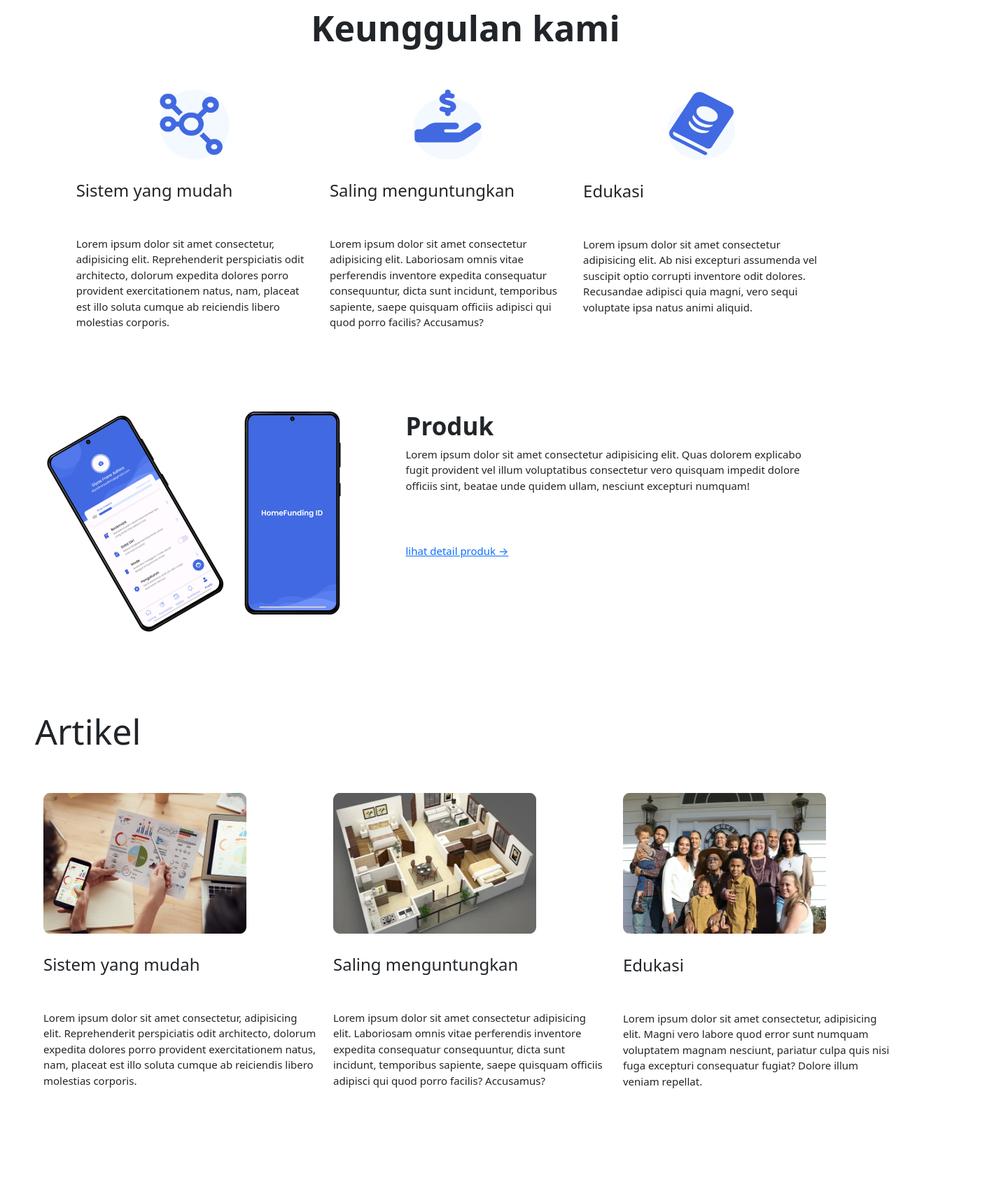
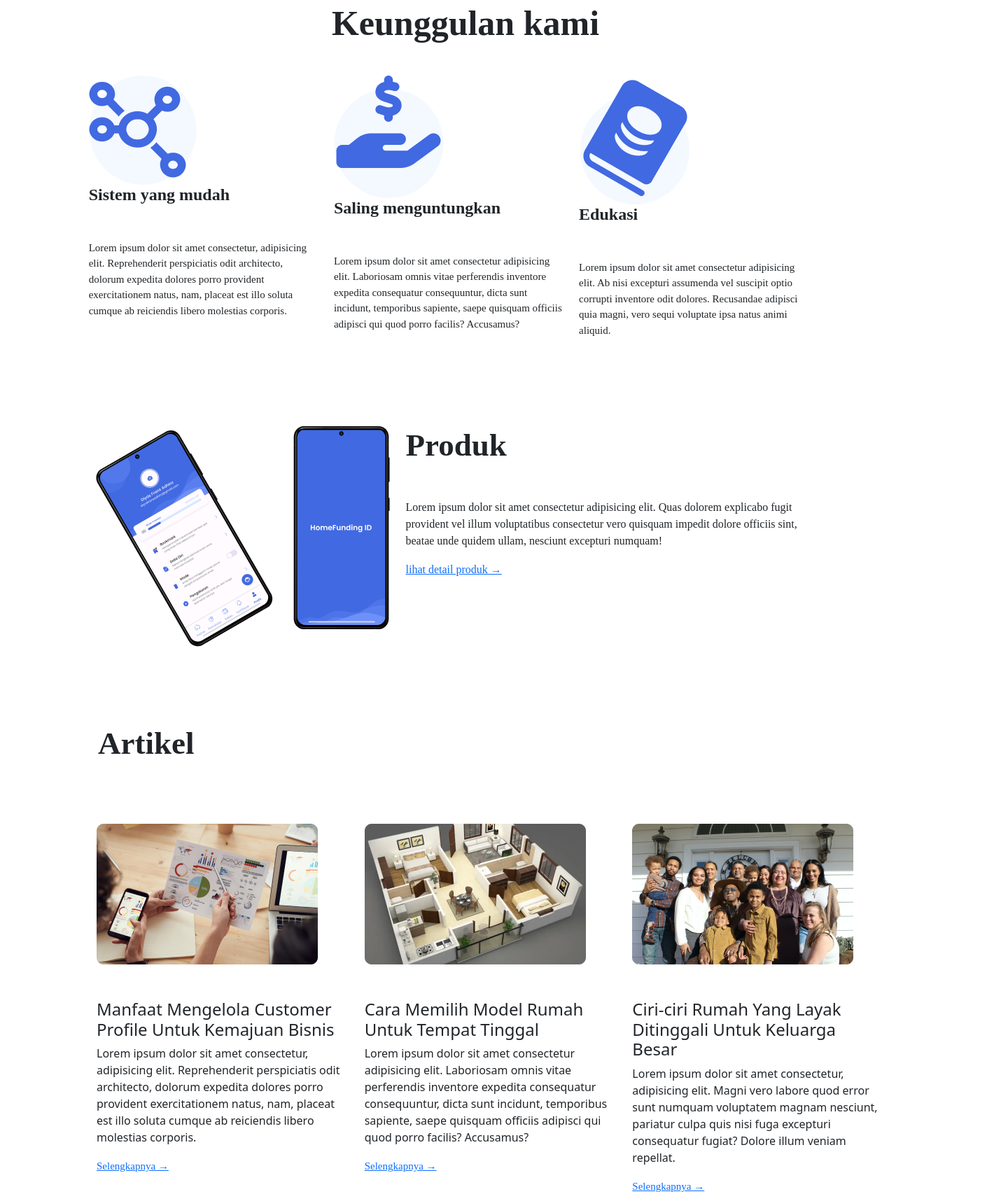
Before and after one commit to floxydio/homefund-landing, an Astro site: page / in a window 1280 px wide. Shown: the part 1155-2861 px from the top of the page at 70% size, 1440 px wide, since content can reach past the window. Before the commit the page ends 2727 px from the top, so only its background shows below. Built offline with nearby package versions, Linux system fonts and the light colour scheme; Astro itself is replaced by a stand-in of ours.

Commit message:
fix tampilan mobile untuk advantage product artikel

```diff
--- a/src/layouts/Advantage/advantage.astro
+++ b/src/layouts/Advantage/advantage.astro
@@ -1,29 +1,29 @@
 ---
 
 ---
-<div style="margin-top: 100px;font-size: 50px;text-align: center;font-weight: bold; margin-left: 50px;">Keunggulan kami</div>
-<div class="row justify-content-center" style="margin-top: 50px;">
-    <div class="col-lg-10 info-panel" style="text-align: center;">
-      <div class="row">
+<h2>Keunggulan kami</h2>
+<div class="row justify-content-center">
+    <div class="col-lg-10 info-panel">
+      <div class="row justify-content-center">
         <div class="col-lg">
-          <img class="advantage" src="/img/system.png" style="margin-bottom: 30px; width: 100px; height: 100px" alt="system" class="float-left">
-          <div style="text-align: left;">
-            <h4>Sistem yang mudah</h4>
-          <p class="p1" style="font-size: 15px;margin-top: 50px;">Lorem ipsum dolor sit amet consectetur, adipisicing elit. Reprehenderit perspiciatis odit architecto, dolorum expedita dolores porro provident exercitationem natus, nam, placeat est illo soluta cumque ab reiciendis libero molestias corporis.</p>
+          <img class="advantageimg" src="/img/system.png" alt="system" class="float-left">
+          <div>
+            <h4 class="t2">Sistem yang mudah</h4>
+          <p class="p1">Lorem ipsum dolor sit amet consectetur, adipisicing elit. Reprehenderit perspiciatis odit architecto, dolorum expedita dolores porro provident exercitationem natus, nam, placeat est illo soluta cumque ab reiciendis libero molestias corporis.</p>
           </div>
         </div>
         <div class="col-lg">
-          <img class="advantage" src="/img/benefit.png" style="margin-bottom: 30px; width: 100px; height: 100px" alt="education" class="float-left">
-          <div style="text-align: left;">
-            <h4>Saling menguntungkan</h4>
-          <p class="p1" style="font-size: 15px;margin-top: 50px;">Lorem ipsum dolor sit amet consectetur adipisicing elit. Laboriosam omnis vitae perferendis inventore expedita consequatur consequuntur, dicta sunt incidunt, temporibus sapiente, saepe quisquam officiis adipisci qui quod porro facilis? Accusamus?</p>
+          <img class="advantageimg" src="/img/benefit.png" alt="education" class="float-left">
+          <div>
+            <h4 class="t2">Saling menguntungkan</h4>
+          <p class="p1">Lorem ipsum dolor sit amet consectetur adipisicing elit. Laboriosam omnis vitae perferendis inventore expedita consequatur consequuntur, dicta sunt incidunt, temporibus sapiente, saepe quisquam officiis adipisci qui quod porro facilis? Accusamus?</p>
           </div>
         </div>
         <div class="col-lg">
-          <img class="advantage" src="/img/education.png" style="margin-bottom: 31px; width: 100px; height: 100px" alt="benefit" class="float-left">
-          <div style="text-align: left;">
-            <h4>Edukasi</h4>
-          <p class="p1" style="font-size: 15px;margin-top: 50px;">Lorem ipsum dolor sit amet consectetur adipisicing elit. Ab nisi excepturi assumenda vel suscipit optio corrupti inventore odit dolores. Recusandae adipisci quia magni, vero sequi voluptate ipsa natus animi aliquid.</p>
+          <img class="advantageimg" src="/img/education.png" alt="benefit" class="float-left">
+          <div>
+            <h4 class="t2">Edukasi</h4>
+          <p class="p1">Lorem ipsum dolor sit amet consectetur adipisicing elit. Ab nisi excepturi assumenda vel suscipit optio corrupti inventore odit dolores. Recusandae adipisci quia magni, vero sequi voluptate ipsa natus animi aliquid.</p>
           </div>
         </div>
       </div>
--- a/src/layouts/Article/article.astro
+++ b/src/layouts/Article/article.astro
@@ -1,24 +1,27 @@
 ---
 
 ---
-<div style="margin-top: 100px;margin-bottom: 47px;font-size: 50px;margin-left:50px">Artikel</div>
-<div class="row justify-content-left" style="margin-top:50px;margin-left:50px">
+<div class="ar1">Artikel</div>
+<div class="row2 row justify-content-left">
     <div class="col info-panel" style="text-align:left;">
       <div class="row">
         <div class="col-lg">
-          <img src="/img/gambar1.png" style="margin-bottom: 30px;margin-right: px; width: 290px; height:201px" alt="system" class="float-center">
-          <h4 class="title_article">Sistem yang mudah</h4>
-          <p style="font-size: 15px;margin-top: 50px;">Lorem ipsum dolor sit amet consectetur, adipisicing elit. Reprehenderit perspiciatis odit architecto, dolorum expedita dolores porro provident exercitationem natus, nam, placeat est illo soluta cumque ab reiciendis libero molestias corporis.</p>
+          <img src="/img/gambar1.png" alt="system" class="arimg float-center">
+          <h4 class="tittle_article">Manfaat Mengelola Customer Profile Untuk Kemajuan Bisnis</h4>
+          <p class="p3">Lorem ipsum dolor sit amet consectetur, adipisicing elit. Reprehenderit perspiciatis odit architecto, dolorum expedita dolores porro provident exercitationem natus, nam, placeat est illo soluta cumque ab reiciendis libero molestias corporis.</p>
+          <a href="" class="a1" style="font-size:15px;">Selengkapnya     →</a>
         </div>
         <div class="col-lg">
-          <img src="/img/gambar2.png" style="margin-bottom: 30px;margin-right: 8px; width: 290px; height:201px" alt="education" class="float-center">
-          <h4>Saling menguntungkan</h4>
-          <p style="font-size: 15px;margin-top: 50px;">Lorem ipsum dolor sit amet consectetur adipisicing elit. Laboriosam omnis vitae perferendis inventore expedita consequatur consequuntur, dicta sunt incidunt, temporibus sapiente, saepe quisquam officiis adipisci qui quod porro facilis? Accusamus?</p>
+          <img src="/img/gambar2.png" alt="education" class="arimg float-center">
+          <h4 class="tittle_article">Cara Memilih Model Rumah Untuk Tempat Tinggal</h4>
+          <p class="p3">Lorem ipsum dolor sit amet consectetur adipisicing elit. Laboriosam omnis vitae perferendis inventore expedita consequatur consequuntur, dicta sunt incidunt, temporibus sapiente, saepe quisquam officiis adipisci qui quod porro facilis? Accusamus?</p>
+          <a href="" class="a1" style="font-size:15px;">Selengkapnya     →</a>
         </div>
         <div class="col-lg">
-          <img src="/img/gambar3.png" style="margin-bottom: 31px; width: 290px; height:201px" alt="benefit" class="float-center">
-          <h4>Edukasi</h4>
-          <p style="font-size: 15px;margin-top: 50px;">Lorem ipsum dolor sit amet consectetur, adipisicing elit. Magni vero labore quod error sunt numquam voluptatem magnam nesciunt, pariatur culpa quis nisi fuga excepturi consequatur fugiat? Dolore illum veniam repellat.</p>
+          <img src="/img/gambar3.png" alt="benefit" class="arimg float-center">
+          <h4 class="tittle_article">Ciri-ciri Rumah Yang Layak Ditinggali Untuk Keluarga Besar</h4>
+          <p class="p3">Lorem ipsum dolor sit amet consectetur, adipisicing elit. Magni vero labore quod error sunt numquam voluptatem magnam nesciunt, pariatur culpa quis nisi fuga excepturi consequatur fugiat? Dolore illum veniam repellat.</p>
+          <a href="" class="a1" style="font-size:15px;">Selengkapnya     →</a>
         </div>
       </div>
     </div>
--- a/src/layouts/Product/product.astro
+++ b/src/layouts/Product/product.astro
@@ -1,13 +1,13 @@
 ---
 
 ---
-<div class="row" style="margin-top: 100px;margin-left:50px">
+<div class="row1 row">
     <div class="col-lg-5">
-      <img src="img/group269.png" alt="workingspace" class="img-fluid">
+      <img src="img/group269.png" alt="workingspace" class="imggroup img-fluid">
     </div>
     <div class="col-lg-6">
-      <h3 style="font-size: 35px;font-weight: bold;">Produk</h3>
-      <p style="font-size: 15px;margin-bottom: 70px;">Lorem ipsum dolor sit amet consectetur adipisicing elit. Quas dolorem explicabo fugit provident vel illum voluptatibus consectetur vero quisquam impedit dolore officiis sint, beatae unde quidem ullam, nesciunt excepturi numquam!</p>
-      <a href="" style="font-size: 15px;">lihat detail produk     →</a>
+      <h3 class="t1">Produk</h3>
+      <p class="p2">Lorem ipsum dolor sit amet consectetur adipisicing elit. Quas dolorem explicabo fugit provident vel illum voluptatibus consectetur vero quisquam impedit dolore officiis sint, beatae unde quidem ullam, nesciunt excepturi numquam!</p>
+      <a href="" class="a2">lihat detail produk     →</a>
     </div>
   </div>
--- /dev/null
+++ b/src/layouts/Tips/tips.astro
@@ -0,0 +1,16 @@
+---
+
+---
+<div class="jumbotron jumbotron-fluid">
+    <div class="container"></div>
+  </div>
+  <div class="container">Lorem ipsum dolor sit amet consectetur adipisicing elit. Fugit necessitatibus provident deserunt cum non est facere iure incidunt pariatur facilis, delectus rerum eaque eius iste praesentium! Perferendis impedit molestias excepturi.
+  <div class="row">
+    <div class="col-lg-10">
+      <div class="row">
+        <div class="col-lg">
+        </div>
+      </div>
+    </div>
+  </div>
+</div>
--- a/src/pages/index.astro
+++ b/src/pages/index.astro
@@ -9,6 +9,7 @@ import Advantage from '../layouts/Advantage/advantage.astro';
 import Product from '../layouts/Product/product.astro';
 import Article from '../layouts/Article/article.astro';
 import '../styles/global.css';
+import Tips from '../layouts/Tips/tips.astro';
 ---
 
 <!DOCTYPE html>
@@ -32,6 +33,7 @@ import '../styles/global.css';
 			<Advantage />
 			<Product />
 			<Article />
+			<Tips />
 			{/* <Metrics /> */}
 
 		<script src="https://cdn.jsdelivr.net/npm/bootstrap@5.0.2/dist/js/bootstrap.bundle.min.js" integrity="sha384-MrcW6ZMFYlzcLA8Nl+NtUVF0sA7MsXsP1UyJoMp4YLEuNSfAP+JcXn/tWtIaxVXM" crossorigin="anonymous"></script>
--- a/src/styles/global.css
+++ b/src/styles/global.css
@@ -1,8 +1,151 @@
+/* Advantage */
+h2 {
+  margin-top: 100px;
+  margin-bottom: 15px;
+  font-size: 50px;
+  text-align: center;
+  font-weight: bold;
+  margin-left: 50px;
+  font-family: Poppins;
+}
+.advantageimg {
+  margin-bottom: 30px;
+  margin-left: 60px;
+  width: 139px;
+  height: 139px;
+}
+.p1 {
+  font-size: 15px;
+  margin-top: 50px;
+  font-family: Poppins;
+}
+.t2 {
+  font-family: Poppins;
+  font-weight: bold;
+}
+/* End Advantage */
+
+/* Product */
+.row1 {
+  margin-top: 100px;
+  margin-left: 50px;
+}
+.t1 {
+  font-size: 45px;
+  font-weight: bold;
+  font-family: Poppins;
+  margin-bottom: 50px;
+}
+.a1 {
+  font-size: 15px;
+  font-family: Poppins;
+}
+.imggroup {
+  margin-left: 70px;
+}
+.p2 {
+  font-family: Poppins;
+}
+.a2 {
+  font-family: Poppins;
+}
+/* End Product */
+
+/* Article */
+.ar1 {
+  margin-top: 100px;
+  margin-bottom: 47px;
+  font-size: 45px;
+  margin-left: 140px;
+  font-family: Poppins;
+  font-weight: bold;
+}
+.arimg {
+  margin-bottom: 50px;
+}
+.row2 {
+  margin-top:50px;
+  margin-left:108px
+}
+/* End Article */
+
+/* Tips */
+.container1 {
+  box-shadow: 0 3px 20px rgba(0, 0, 0, 0.3);
+  border-radius: 12px;
+  margin-top: -80px;
+  background-color: white;
+  padding: 30px;
+  opacity: 1;
+}
+.jumbotron {
+  margin-top: 156px;
+  background-image: url(img/background.png);
+  height: 439px;
+  width: 1440px;
+  text-align: center;
+  position: relative;
+}
+.info-panel {
+  border-radius: 12px;
+  margin-bottom: -20px;
+  background-color: white;
+  padding: 30px;
+}
+/* End Tips */
 @media only screen and (max-width: 680px) {
-  h4 {
-    text-align: center;
+  h2 {
+    text-align: left;
+  }
+  .t1 {
+    margin-top: 50px;
+  }
+  .t2 {
+    text-align: left;
+    margin-left: 40px;
   }
   .p1 {
-    margin-left: 64px;
+    margin-left: 40px;
+    margin-top: 25px;
   }
+  .p2 {
+    font-family: Poppins;
+    font-size: 15px;
+    margin-bottom: 30px;
+  }
+  .a2 {
+    font-family: Poppins;
+  }
+  .advantageimg {
+    margin-left: 140px;
+    margin-top: 50px;
+  }
+  .imggroup {
+    width: 310px;
+    margin-left: 0px;
+  }
+  .ar1 {
+    margin-left: 65px;
+  }
+  .arimg {
+    margin-left: -70px;
+    margin-bottom: 35px;
+    margin-top: -30px;
+    width: 290px;
+    height: 201px
+  }
+  .tittle_article {
+    margin-left: -70px;
+    margin-bottom: 15px;
+    font-size: 25px;
+  }
+  .p3 {
+    margin-left: -70px;
+    font-size: 15px;
+    margin-bottom: 50px;
+  }
+  .a1 {
+    margin-left: -70px;
+  }
+
 }
```
Also changed, not shown: public/img/background.png (added).
